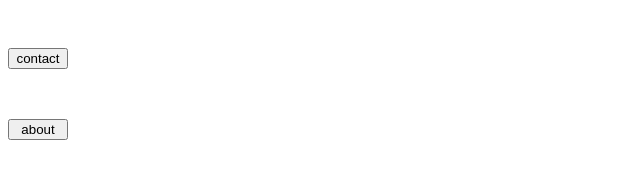
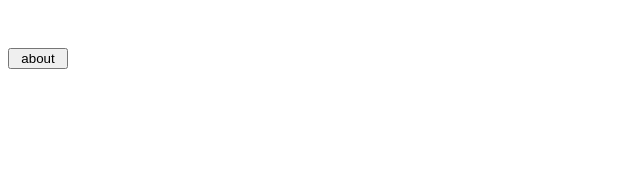
Before and after one commit to leedoughty/gatsby-project, a Gatsby app: page / in a window 1280 px wide. Shown: the part 195-374 px from the top of the page, without its empty margins (0-640 px from the left). Built offline with nearby package versions, Linux system fonts and the light colour scheme.

Commit message:
Update styling to buttons

```diff
--- a/src/pages/index.js
+++ b/src/pages/index.js
@@ -20,7 +20,7 @@ const Button = styled.button`
 
 const StyledLink = styled(Link)`
   list-style-type: none;
-  width: 20px;
+  width: 10px;
   text-decoration: none;
   color: black;
 `
@@ -36,9 +36,6 @@ export default () => (
       <EmotionButton emotion="suprised" />
     </Sidebar>
     <Button>
-      <StyledLink to="/contact/">contact</StyledLink>
-    </Button>
-    <Button>
       <StyledLink to="/about/">about</StyledLink>
     </Button>
   </Container>
```
